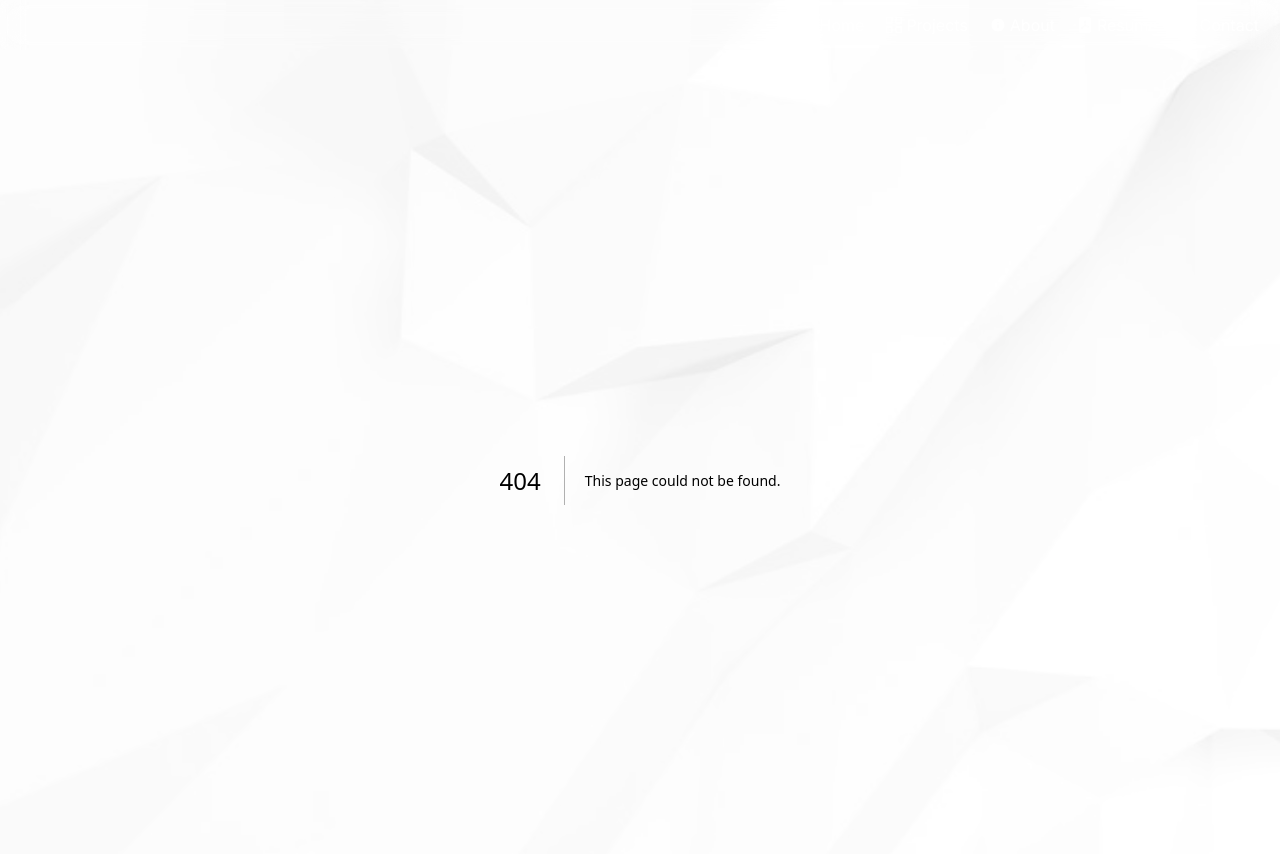
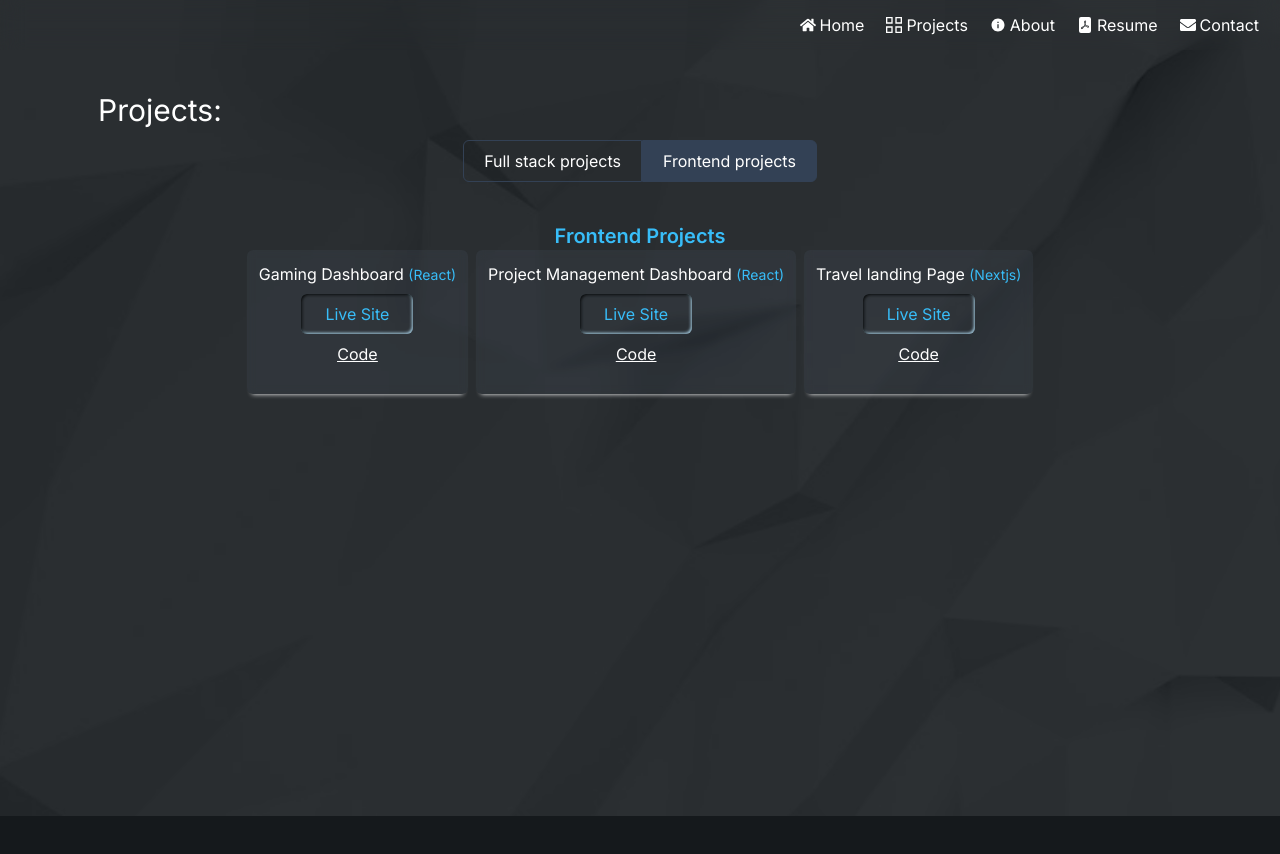
Before and after one commit to masummim50/portfolio, a Next.js app: page /projects/frontend in a window 1280 px wide. Before the commit this address had no page. Shown: the top 854 px of the page. After the commit the page ends 816 px from the top, so only its background shows below. Built offline with nearby package versions, Linux system fonts and the light colour scheme.

Commit message:
separate routes

```diff
--- /dev/null
+++ b/src/app/projects/frontend/page.tsx
@@ -0,0 +1,38 @@
+import React from "react";
+import FrontEndProjectCard from "../FrontEndProjectCard";
+const fontEndProjects = [
+  {
+    name: "Gaming Dashboard",
+    tech: "React",
+    liveLink: "https://elaborate-piroshki-f91fe1.netlify.app/",
+    code: "https://github.com/masummim50/dashboard-gaming",
+  },
+  {
+    name: "Project Management Dashboard",
+    tech: "React",
+    liveLink: "https://wondrous-pasca-292302.netlify.app/",
+    code: "https://github.com/masummim50/dashboard-project-management-frontend-only",
+  },
+  {
+    name: "Travel landing Page",
+    tech: "Nextjs",
+    liveLink: "https://landing-page-voyage.vercel.app/",
+    code: "https://github.com/masummim50/landing-page-travel-life",
+  },
+];
+const FrontEndProjectsPage = () => {
+  return (
+    <div>
+      <div className="text-center text-sky-400 text-xl font-semibold">
+        Frontend Projects
+      </div>
+      <div className="flex flex-wrap gap-2 justify-center">
+        {fontEndProjects.map((project, i) => (
+          <FrontEndProjectCard key={i} project={project} />
+        ))}
+      </div>
+    </div>
+  );
+};
+
+export default FrontEndProjectsPage;
--- /dev/null
+++ b/src/app/projects/layout.tsx
@@ -0,0 +1,36 @@
+"use client";
+import Link from "next/link";
+import { usePathname } from "next/navigation";
+import React, { ReactNode } from "react";
+
+const ProjectPageLayout = ({ children }: { children: ReactNode }) => {
+  const pathname = usePathname();
+  console.log("pathname: ", pathname);
+  return (
+    <div className="">
+      <h2 className="text-3xl py-3">Projects:</h2>
+      <div className="flex justify-center items-center mb-10">
+        <Link
+          className={`${
+            pathname === "/projects" && "bg-slate-700 hover:bg-slate-700"
+          } border border-slate-700 px-5 py-2 rounded-tl-md rounded-bl-md  hover:bg-slate-800`}
+          href="/projects"
+        >
+          Full stack projects
+        </Link>
+        <Link
+          className={`${
+            pathname === "/projects/frontend" &&
+            "bg-slate-700 hover:bg-slate-700"
+          } border border-slate-700 px-5 py-2 rounded-tr-md rounded-br-md hover:bg-slate-800 `}
+          href="/projects/frontend"
+        >
+          Frontend projects
+        </Link>
+      </div>
+      <div>{children}</div>
+    </div>
+  );
+};
+
+export default ProjectPageLayout;
--- a/src/app/projects/page.tsx
+++ b/src/app/projects/page.tsx
@@ -91,39 +91,9 @@ const projects = [
   },
 ];
 
-const fontEndProjects = [
-  {
-    name: "Gaming Dashboard",
-    tech: "React",
-    liveLink: "https://elaborate-piroshki-f91fe1.netlify.app/",
-    code: "https://github.com/masummim50/dashboard-gaming",
-  },
-  {
-    name: "Project Management Dashboard",
-    tech: "React",
-    liveLink: "https://wondrous-pasca-292302.netlify.app/",
-    code: "https://github.com/masummim50/dashboard-project-management-frontend-only",
-  },
-  {
-    name: "Travel landing Page",
-    tech: "Nextjs",
-    liveLink: "https://landing-page-voyage.vercel.app/",
-    code: "https://github.com/masummim50/landing-page-travel-life",
-  },
-];
-
 const ProjectsPage = () => {
   return (
     <div className="pb-20">
-      <h2 className="text-3xl py-3">Projects:</h2>
-      <div>
-        <div className="text-center text-sky-600">FrontEnd Projects</div>
-        <div className="flex flex-wrap gap-2 justify-center">
-          {fontEndProjects.map((project, i) => (
-            <FrontEndProjectCard key={i} project={project} />
-          ))}
-        </div>
-      </div>
       <div className="text-center text-sky-400 text-xl font-semibold">
         Full Stack Projects
       </div>
```
